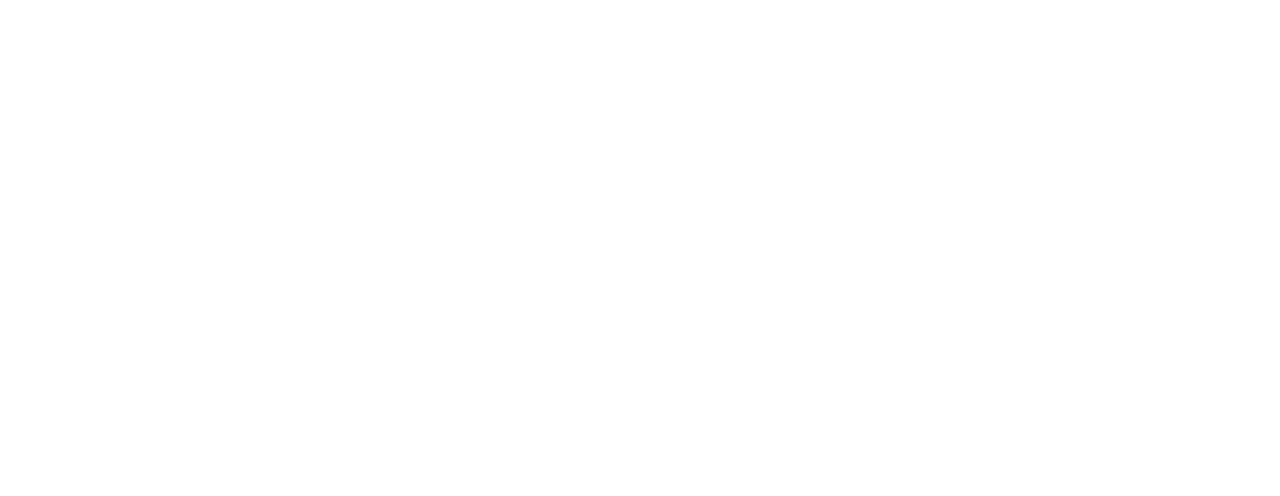
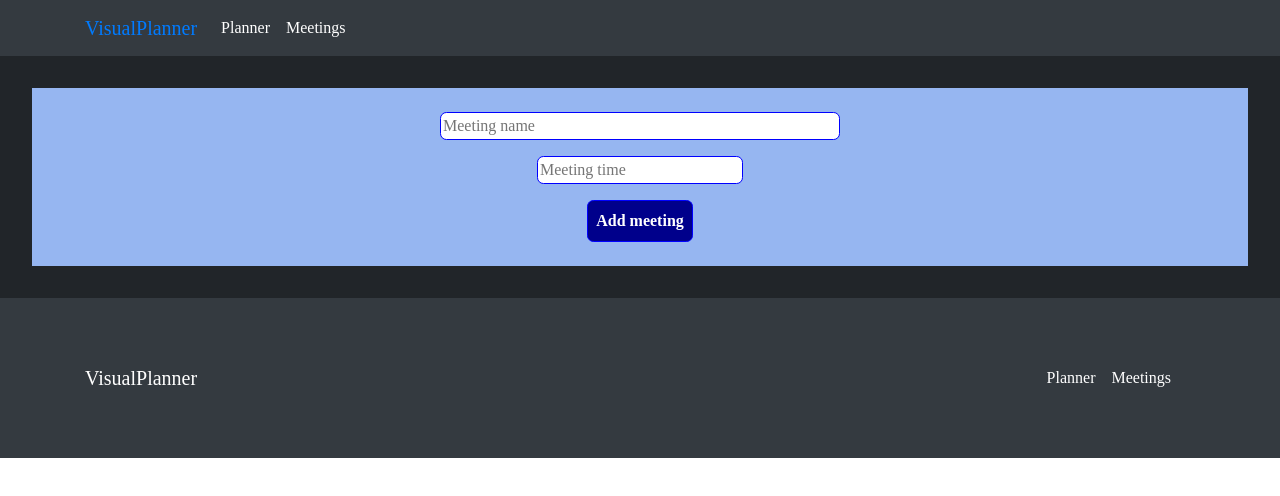
Before and after one commit to Aaliya313/Visual-Planner-React-App, a React (Create React App) app: page /meetings in a window 1280 px wide. Before the commit this address had no page. Shown: the top 496 px of the page. Built offline with nearby package versions, Linux system fonts and the light colour scheme.

Commit message:
added a meetings page and component

```diff
--- a/src/App.js
+++ b/src/App.js
@@ -10,8 +10,8 @@
     <BrowserRouter>
       <Routes>
         <Route path="/" element={<Homepage />}></Route>
-        <Route path="/Planner" element={<Planner />}></Route>
-        <Route path="/meeting" element={<MeetingPage />}></Route>
+        <Route path="/planner" element={<Planner />}></Route>
+        <Route path="/meetings" element={<MeetingPage />}></Route>
       </Routes>
     </BrowserRouter>
   );
--- a/src/components/footer/Footer.js
+++ b/src/components/footer/Footer.js
@@ -1,5 +1,6 @@
 /** @format */
 import { Container, Nav, Navbar } from "react-bootstrap";
+import { Link } from "react-router-dom";
 import "../footer/style.css";
 
 function Footer() {
@@ -15,8 +16,13 @@
         <Navbar.Brand href="/">VisualPlanner</Navbar.Brand>
         <Navbar className="my-nav-links" id="responsive-navbar-nav">
           <Nav className="me-auto">
-            <Nav.Link href="/planner">Planner</Nav.Link>
-            <Nav.Link href="/meeting">Meetings</Nav.Link>
+            <Nav.Link>
+              <Link to="/planner">Planner</Link>
+            </Nav.Link>
+            <Nav.Link>
+              {" "}
+              <Link to="/meetings">Meetings</Link>
+            </Nav.Link>
           </Nav>
         </Navbar>
       </Container>
--- a/src/components/header/Header.js
+++ b/src/components/header/Header.js
@@ -16,7 +16,9 @@
             <Nav.Link>
               <Link to="/planner">Planner</Link>
             </Nav.Link>
-            <Nav.Link href="/meeting">Meetings</Nav.Link>
+            <Nav.Link>
+              <Link to="/meetings">Meetings</Link>
+            </Nav.Link>
           </Nav>
         </Navbar.Collapse>
       </Container>
--- a/src/components/mainCards/mainCards.js
+++ b/src/components/mainCards/mainCards.js
@@ -28,7 +28,7 @@
             additional content.{" "}
           </Card.Text>
         </Card.Body>
-        <Link to="/meeting">
+        <Link to="/meetings">
           <Button variant="outline-primary">Check it now!</Button>{" "}
         </Link>
       </Card>
--- /dev/null
+++ b/src/components/meetings/Meetings.js
@@ -0,0 +1,124 @@
+/** @format */
+
+import React, { useState } from "react";
+import "../meetings/style.css";
+
+const Meeting = ({ removedMeeting, meeting, toggleCompleted }) => (
+  <div className="meeting-card">
+    <div
+      id="meeting-text"
+      style={{ textDecoration: meeting.completed ? "line-through" : "none" }}
+    >
+      {meeting.name} - {meeting.time}
+    </div>
+    <div className="btn-parent">
+      <button
+        id="btn"
+        className="complete-btn"
+        onClick={() => toggleCompleted(meeting.id)}
+      >
+        {meeting.completed ? "Unmark as completed" : "Mark as completed"}
+      </button>
+      <button
+        id="btn"
+        className="remove-btn"
+        onClick={() => removedMeeting(meeting.id)}
+      >
+        Remove meeting
+      </button>
+    </div>
+  </div>
+);
+
+const MeetingList = ({ meetings, toggleCompleted, removedMeeting }) => (
+  <div className="list-container">
+    {meetings.map((meeting) => (
+      <Meeting
+        removedMeeting={removedMeeting}
+        key={meeting.id}
+        meeting={meeting}
+        toggleCompleted={toggleCompleted}
+      />
+    ))}
+  </div>
+);
+
+const NewMeetingForm = ({ onSubmit }) => {
+  const [name, setName] = useState("");
+  const [time, setTime] = useState("");
+
+  const handleSubmit = (e) => {
+    e.preventDefault();
+    if (!name || !time) return;
+    onSubmit(name, time);
+    setName("");
+    setTime("");
+  };
+
+  return (
+    <form className="meeting-form" onSubmit={handleSubmit}>
+      <input
+        className="form-item"
+        type="text"
+        placeholder="Meeting name"
+        value={name}
+        onChange={(e) => setName(e.target.value)}
+      />
+      <input
+        className="form-item"
+        type="text"
+        placeholder="Meeting time"
+        value={time}
+        onChange={(e) => setTime(e.target.value)}
+      />
+      <button className="form-item form-btn" type="submit">
+        Add meeting
+      </button>
+    </form>
+  );
+};
+
+const Meetings = () => {
+  const [meetings, setMeetings] = useState([]);
+
+  const addMeeting = (name, time) => {
+    const newMeeting = {
+      id: Date.now(),
+      name,
+      time,
+      completed: false,
+    };
+    setMeetings([...meetings, newMeeting]);
+  };
+
+  const removedMeeting = (id) => {
+    setMeetings(meetings.filter((meeting) => meeting.id !== id));
+  };
+  const toggleCompleted = (id) => {
+    setMeetings(
+      meetings.map((meeting) =>
+        meeting.id === id
+          ? { ...meeting, completed: !meeting.completed }
+          : meeting
+      )
+    );
+  };
+
+  const sortedMeetings = [...meetings].sort((a, b) =>
+    a.time.localeCompare(b.time)
+  );
+
+  return (
+    <div className="meeting-container">
+      <NewMeetingForm onSubmit={addMeeting} />
+      <MeetingList
+        className="meeting-list"
+        meetings={sortedMeetings}
+        toggleCompleted={toggleCompleted}
+        removedMeeting={removedMeeting}
+      />
+    </div>
+  );
+};
+
+export default Meetings;
--- /dev/null
+++ b/src/components/meetings/style.css
@@ -0,0 +1,79 @@
+/** @format */
+
+.meeting-container {
+  display: flex;
+  flex-direction: column;
+  align-items: center;
+  border: 2rem solid #212529;
+  background-color: rgb(150, 182, 241);
+}
+
+.meeting-form {
+  display: flex;
+  flex-direction: column;
+  align-items: center;
+  margin: 1rem;
+  width: 30rem;
+}
+
+.meeting-form :first-child {
+  width: 25rem;
+}
+.form-item {
+  margin: 0.5rem;
+  border-radius: 0.4rem;
+  border: 1px solid blue;
+}
+
+.form-btn {
+  max-width: 15rem;
+  background-color: darkblue;
+  color: white;
+  font-weight: 900;
+  padding: 0.5rem;
+}
+
+.meeting-card {
+  -webkit-box-shadow: 0px 0px 18px 0px rgba(0, 0, 0, 0.61);
+  box-shadow: 0px 0px 18px 0px rgba(0, 0, 0, 0.61);
+  display: flex;
+  flex-direction: column;
+  align-items: center;
+  border: 1px solid blue;
+  margin: 1rem;
+  background-color: white;
+  border-radius: 1rem;
+}
+.btn-parent {
+  display: flex;
+  flex-direction: row;
+  justify-content: space-between;
+}
+#btn {
+  display: block;
+  max-width: 8rem;
+  background-color: darkblue;
+  color: white;
+  font-weight: 700;
+  padding: 0.2rem;
+  border-radius: 0.4rem;
+  margin: 0.5rem;
+  align-self: center;
+  font-size: 0.7rem;
+}
+
+#root > div > div > div > div > div {
+  border: none;
+}
+
+.btn-parent .remove-btn {
+  background-color: red !important;
+}
+#meeting-text {
+  display: block;
+  margin: 1rem;
+  font-size: 1.2rem;
+  font-family: "Trebuchet MS", "Lucida Sans Unicode", "Lucida Grande",
+    "Lucida Sans", Arial, sans-serif;
+  font-weight: 800;
+}
--- a/src/pages/meetingsPage/MeetingPage.js
+++ b/src/pages/meetingsPage/MeetingPage.js
@@ -2,9 +2,18 @@
 
 import React from "react";
 import Header from "../../components/header/Header";
+import Meetings from "../../components/meetings/Meetings";
+import Footer from "../../components/footer/Footer";
+const MeetingPage = () => {
+  return (
+    <div>
+      <Header />
 
-const MeetingPage = () => {
-  return <Header />;
+      <Meetings />
+
+      <Footer />
+    </div>
+  );
 };
 
 export default MeetingPage;
```
Also changed, not shown: src/components/CalendarApi 2.js (deleted, +0 -65 lines).
